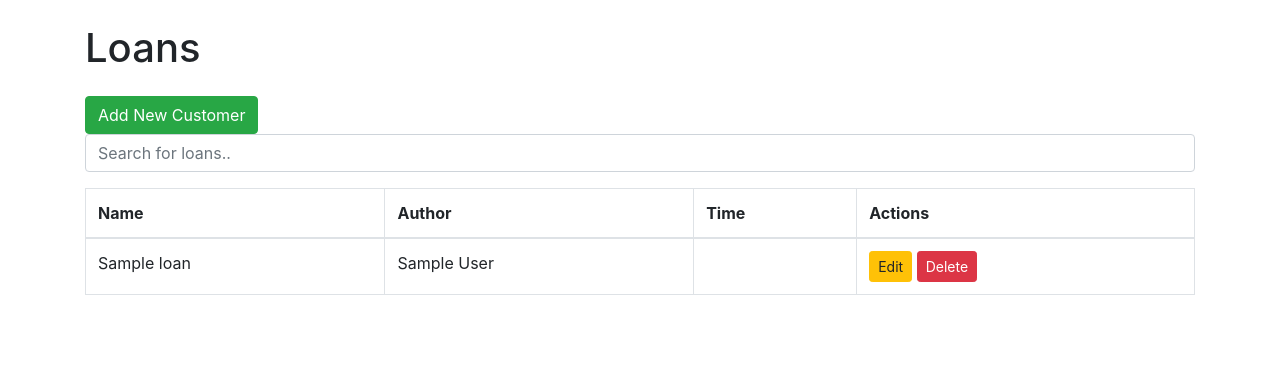
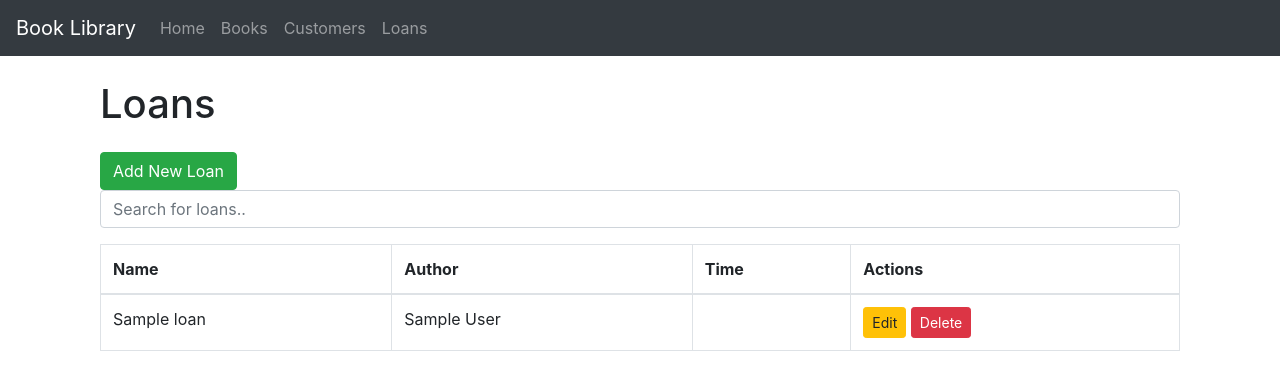
Before and after one commit to MohammadSatel/Flask_Book_Library, a Flask app: page /loans/ in a window 1280 px wide. Shown: the top 390 px of the page. Run offline with Flask 3, Linux system fonts and the light colour scheme; tables that the repository leaves empty hold one stand-in row (values such as "Sample post"); some libraries are stand-ins or nearby versions.

Commit message:
base html

```diff
--- a/project/static/js/books.js
+++ b/project/static/js/books.js
@@ -44,6 +44,7 @@ $(document).ready(function() {
                 time: time
             },
             success: function(response) {
+                console.log('Success:', response);
                 // Display a success notification
                 alert('Book added successfully!');
 
@@ -54,6 +55,7 @@ $(document).ready(function() {
                 location.reload();
             },
             error: function(error) {
+                console.log('Error:', error);
                 // Display an error notification
                 alert('Error adding book: ' + error.responseJSON.error);
             }
--- /dev/null
+++ b/project/templates/base.html
@@ -0,0 +1,41 @@
+<!DOCTYPE html>
+<html lang="en">
+<head>
+    <meta charset="UTF-8">
+    <meta name="viewport" content="width=device-width, initial-scale=1.0">
+    <link rel="stylesheet" href="https://maxcdn.bootstrapcdn.com/bootstrap/4.0.0/css/bootstrap.min.css">
+
+    <title>My Website</title>
+</head>
+<body>
+    <nav class="navbar navbar-expand-lg navbar-dark bg-dark">
+        <a class="navbar-brand" href="{{ url_for('core.index') }}">Book Library</a>
+        <button class="navbar-toggler" type="button" data-toggle="collapse" data-target="#navbarNav" aria-controls="navbarNav" aria-expanded="false" aria-label="Toggle navigation">
+            <span class="navbar-toggler-icon"></span>
+        </button>
+        <div class="collapse navbar-collapse" id="navbarNav">
+            <ul class="navbar-nav">
+                <li class="nav-item">
+                    <a class="nav-link" href="{{ url_for('core.index') }}">Home</a>
+                </li>
+                <li class="nav-item">
+                    <a class="nav-link" href="{{ url_for('books.list_books') }}">Books</a>
+                </li>
+                <li class="nav-item">
+                    <a class="nav-link" href="{{ url_for('customers.list_customers') }}">Customers</a>
+                </li>
+                <li class="nav-item">
+                    <a class="nav-link" href="{{ url_for('loans.list_loans') }}">Loans</a>
+                </li>
+            </ul>
+        </div>
+    </nav>
+
+    <div class="container">
+        {% block content %}{% endblock %}
+    </div>
+
+    <script src="https://code.jquery.com/jquery-3.2.1.min.js"></script>
+    <script src="https://maxcdn.bootstrapcdn.com/bootstrap/4.0.0/js/bootstrap.min.js"></script>
+</body>
+</html>
--- a/project/templates/loans.html
+++ b/project/templates/loans.html
@@ -1,18 +1,13 @@
-<!DOCTYPE html>
-<html lang="en">
-<head>
-    <meta charset="UTF-8">
-    <meta name="viewport" content="width=device-width, initial-scale=1.0">
-    <link rel="stylesheet" href="https://maxcdn.bootstrapcdn.com/bootstrap/4.0.0/css/bootstrap.min.css">
-    <title>Loans</title>
-</head>
-<body>
+
+{% extends 'base.html' %}
+
+{% block content %}
     <div class="container">
         <h1 class="my-4">Loans</h1>
 
         <!-- Link to trigger modal -->
         <button type="button" class="btn btn-success" data-toggle="modal" data-target="#addLoanModal">
-            Add New Customer
+            Add New Loan
         </button>
 
         <!-- Search box -->
@@ -85,5 +80,4 @@
             </div>
         </div>
     </div>
-</body>
-</html>
+    {% endblock %}
```
Also changed, not shown: project/templates/books.html (+12 -12 lines), project/templates/customers.html (+5 -11 lines), project/templates/index.html (+5 -12 lines), project/data.sqlite.
